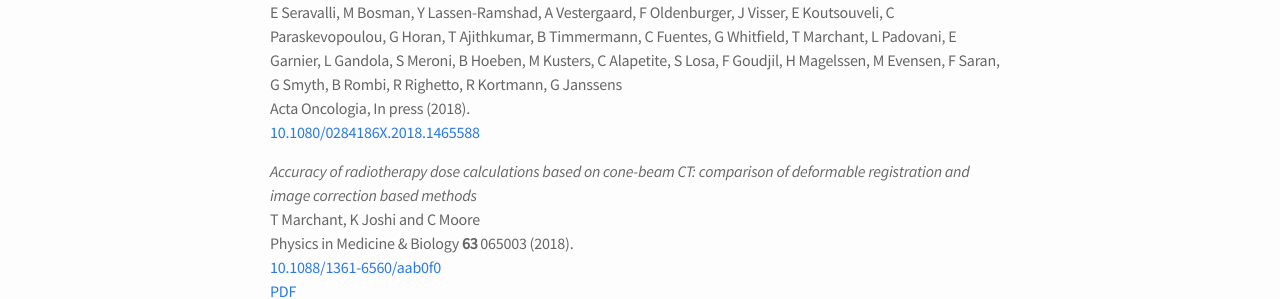
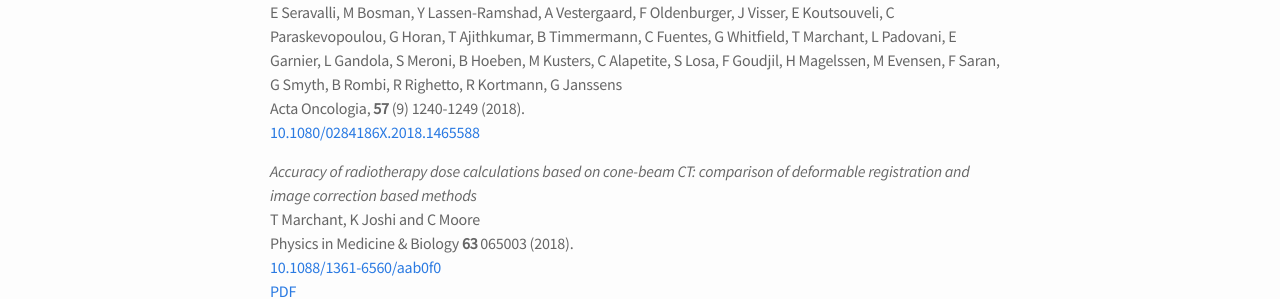
Before and after one commit to temarchant/researchprofile, a Jekyll site: the page built from 02_publications.md, in a window 1280 px wide and 900 px high. Shown: the part 377-676 px from the top of the window. Built offline with Jekyll 4.4.1, drawn with Linux system fonts in a browser that asks for light colours.

Commit message:
Add citation info for CNS comparison paper

```diff
--- a/02_publications.md
+++ b/02_publications.md
@@ -22,7 +22,7 @@ E Koutsouveli, C Paraskevopoulou, G Horan, T Ajithkumar, B Timmermann,
 C Fuentes, G Whitfield, T Marchant, L Padovani, E Garnier, L Gandola, S Meroni,
 B Hoeben, M Kusters, C Alapetite, S Losa, F Goudjil, H Magelssen, M Evensen,
 F Saran, G Smyth, B Rombi, R Righetto, R Kortmann, G Janssens
-Acta Oncologia, In press (2018).
+Acta Oncologia, **57** (9) 1240-1249 (2018).
 [10.1080/0284186X.2018.1465588](https://doi.org/10.1080/0284186X.2018.1465588)
 
 *Accuracy of radiotherapy dose calculations based on cone-beam CT: comparison
```
